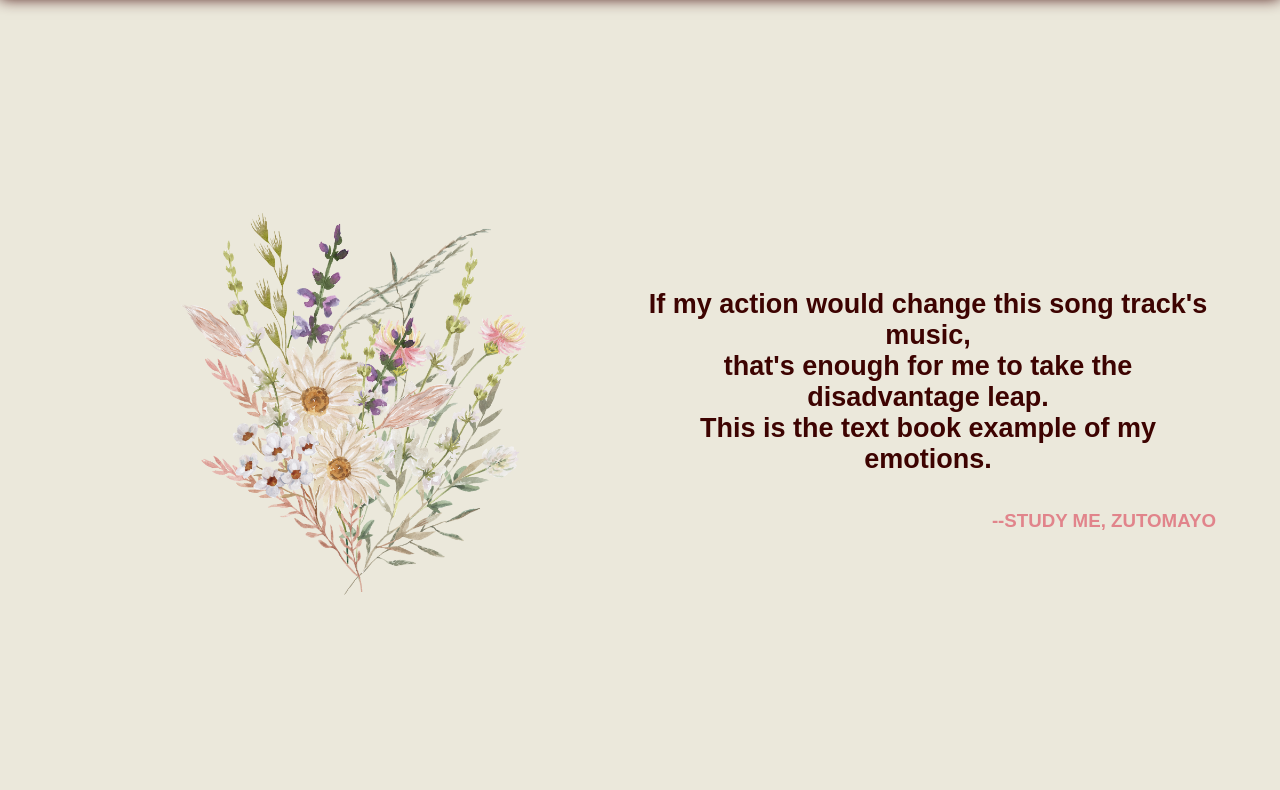
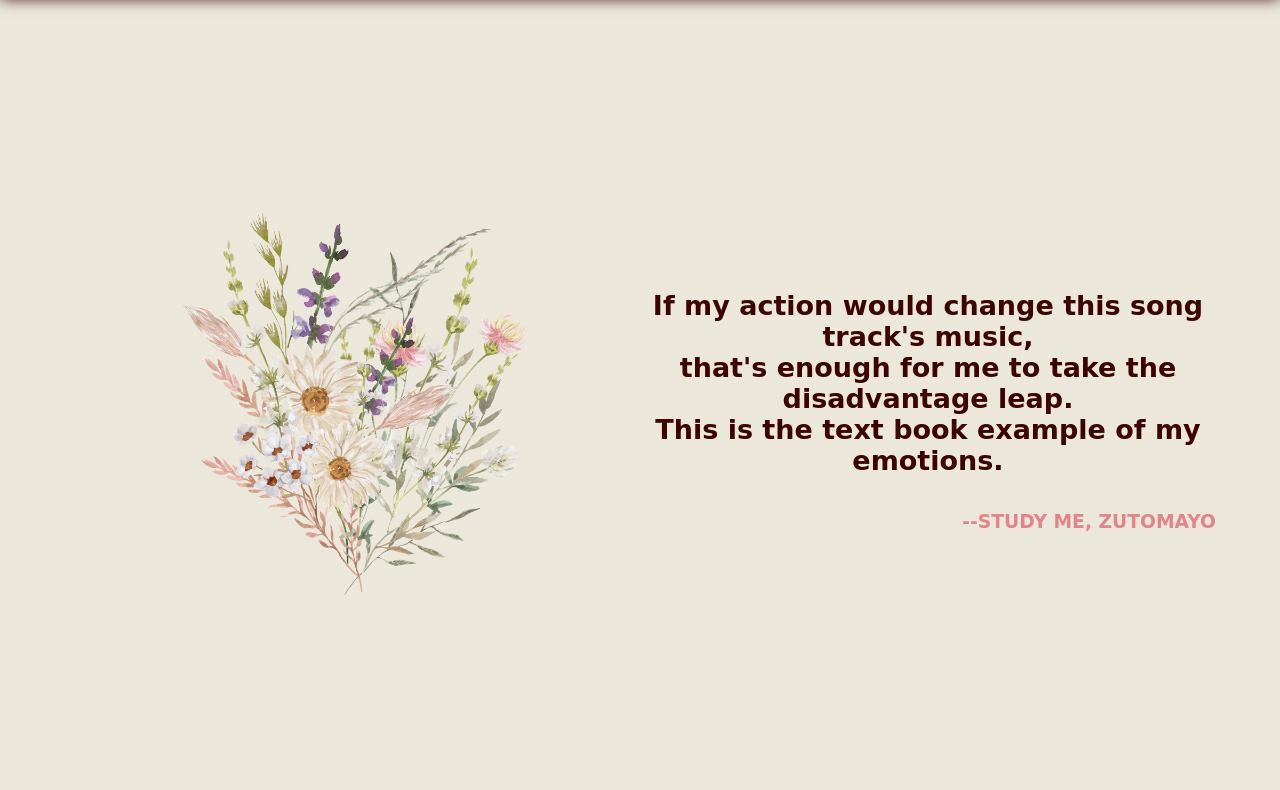
Before and after one commit to najuwamr/Web-Personal, a plain HTML site: page index.html in a window 1280 px wide. Shown: the part 55-845 px from the top of the page. Drawn offline with Linux system fonts and the light colour scheme.

Commit message:
init commit

```diff
--- a/style.css
+++ b/style.css
@@ -1,5 +1,5 @@
 *{
-    font-family: 'Pacifico', Arial, Helvetica, cursive, sans-serif;
+    font-family: cursive, 'Pacifico', Arial, Helvetica, sans-serif;
 }
 
 body{
```
